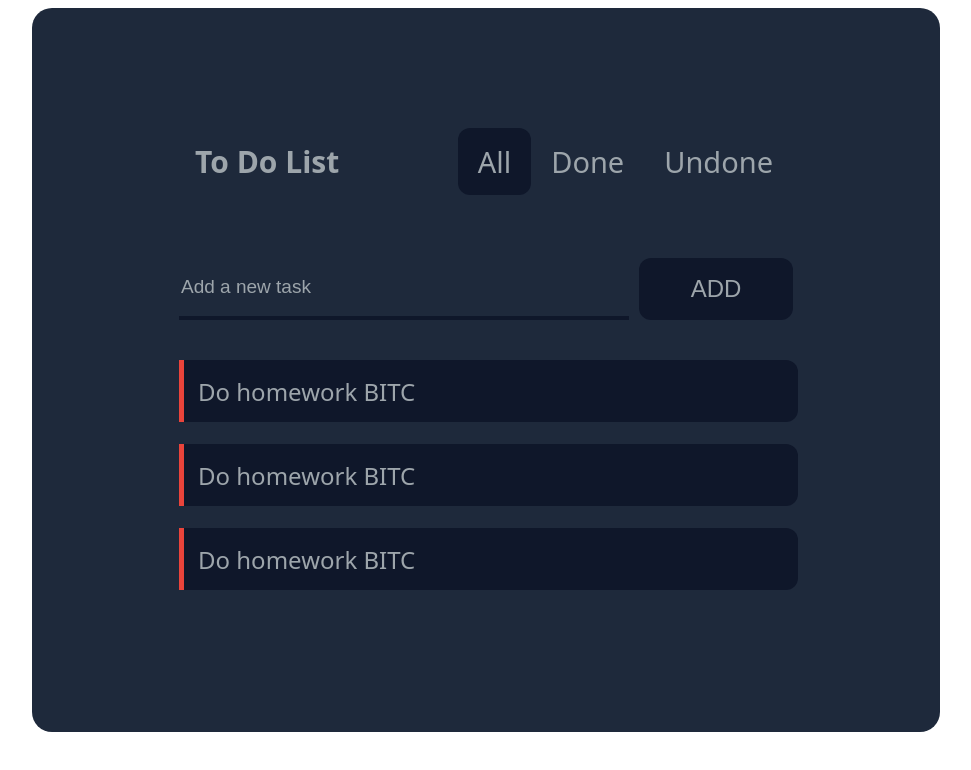
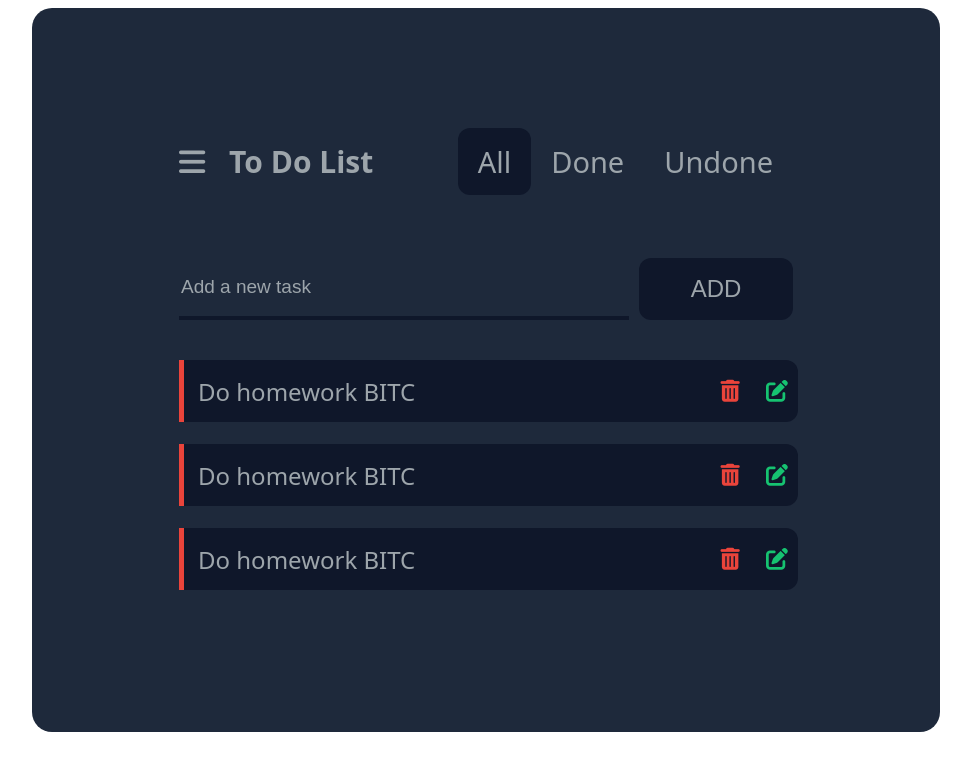
Before and after one commit to TuanK5/BT_BITC, a plain HTML site: page index.html in a window 1280 px wide. Shown: the whole page, without its empty margins (154-1125 px from the left). Drawn offline with Linux system fonts and the light colour scheme.

Commit message:
add file bt

```diff
--- a/index.html
+++ b/index.html
@@ -5,11 +5,9 @@
     <meta charset="UTF-8">
     <meta http-equiv="X-UA-Compatible" content="IE=edge">
     <meta name="viewport" content="width=device-width, initial-scale=1.0">
-    <link href="./asset/img/LogoBITCMail.png" rel="apple-touch-icon">
-    <link href="./asset/img/LogoBITCMail.png" rel="icon">
     <title>BTBITC</title>
     <link rel="stylesheet" href="./style.css">
-
+    <link rel="stylesheet" href="https://cdnjs.cloudflare.com/ajax/libs/font-awesome/6.2.1/css/all.min.css">
 </head>
 <div class="wrap">
     <div class="grid">
```
Also changed, not shown: style.css (line endings or trailing spaces).
